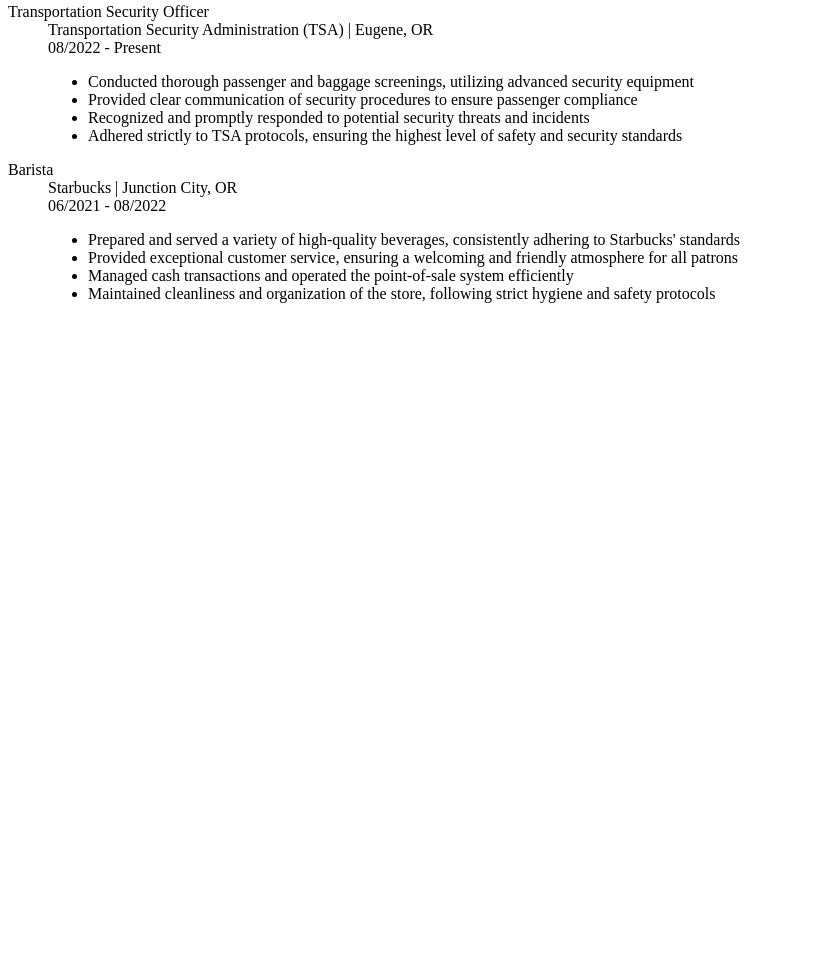
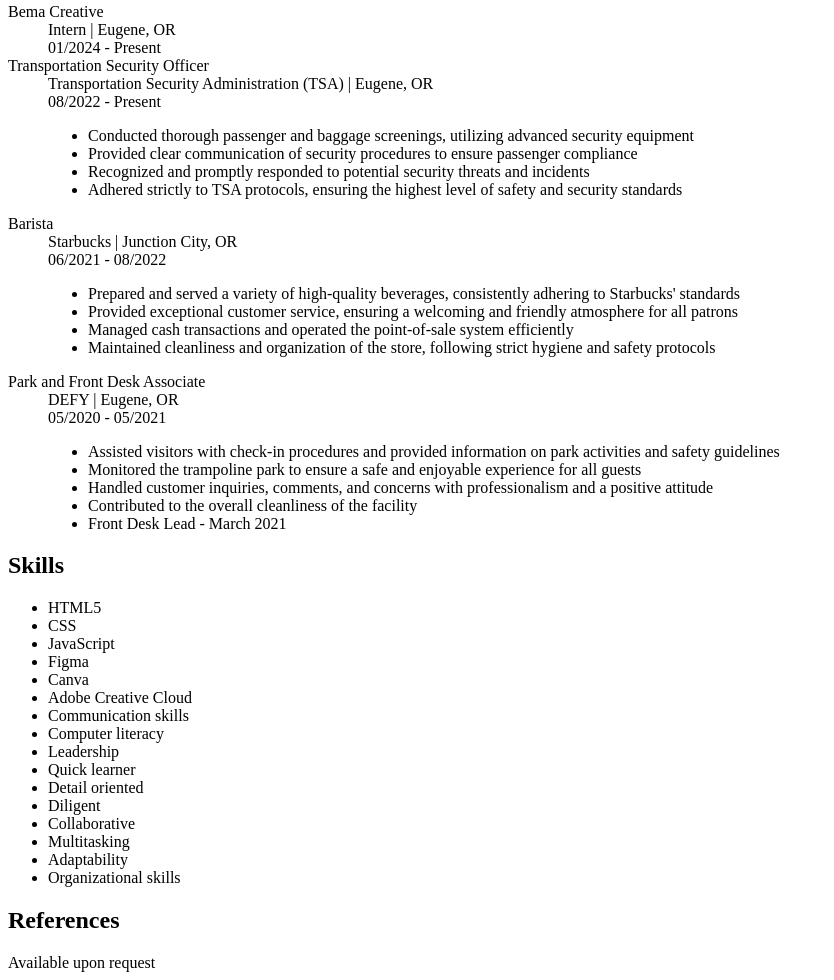
Before and after one commit to Kileia/ART289, a plain HTML site: page resume/resume_contents.html in a window 1280 px wide. Shown: the part 389-1369 px from the top of the page, without its empty margins (0-834 px from the left). Before the commit the page ends 800 px from the top, so only its background shows below. Drawn offline with Linux system fonts and the light colour scheme.

Commit message:
Add files via upload

```diff
--- a/resume/resume_contents.html
+++ b/resume/resume_contents.html
@@ -25,6 +25,10 @@
     <h2>Experience</h2>
     <div id="work">
         <dl>
+            <dt>Bema Creative</dt>
+                <dd>Intern | Eugene, OR <br>
+                01/2024 - Present</dd>
+
             <dt>Transportation Security Officer</dt>
                 <dd>
                     Transportation Security Administration (TSA) | Eugene, OR <br>
@@ -47,8 +51,44 @@
                         <li>Maintained cleanliness and organization of the store, following strict hygiene and safety protocols</li>
                     </ul>
                 </dd>
+            <dt>Park and Front Desk Associate</dt>
+                <dd>
+                    DEFY | Eugene, OR <br>
+                    05/2020 - 05/2021
+                    <ul>
+                        <li>Assisted visitors with check-in procedures and provided information on park activities and safety guidelines</li>
+                        <li>Monitored the trampoline park to ensure a safe and enjoyable experience for all guests</li>
+                        <li>Handled customer inquiries, comments, and concerns with professionalism and a positive attitude</li>
+                        <li>Contributed to the overall cleanliness of the facility</li>
+                        <li>Front Desk Lead - March 2021</li>
+                    </ul>
+                </dd>
         </dl>
     </div>
 
+    <h2>Skills</h2>
+    <div id="skills">
+        <ul>
+            <li>HTML5</li>
+            <li>CSS</li>
+            <li>JavaScript</li>
+            <li>Figma</li>
+            <li>Canva</li>
+            <li>Adobe Creative Cloud</li>
+            <li>Communication skills</li>
+            <li>Computer literacy</li>
+            <li>Leadership</li>
+            <li>Quick learner</li>
+            <li>Detail oriented</li>
+            <li>Diligent</li>
+            <li>Collaborative</li>
+            <li>Multitasking</li>
+            <li>Adaptability</li>
+            <li>Organizational skills</li>
+        </ul>
+    </div>
+
+    <h2>References</h2>
+    <div id="references">Available upon request</div>
 </body>
 </html>
```
